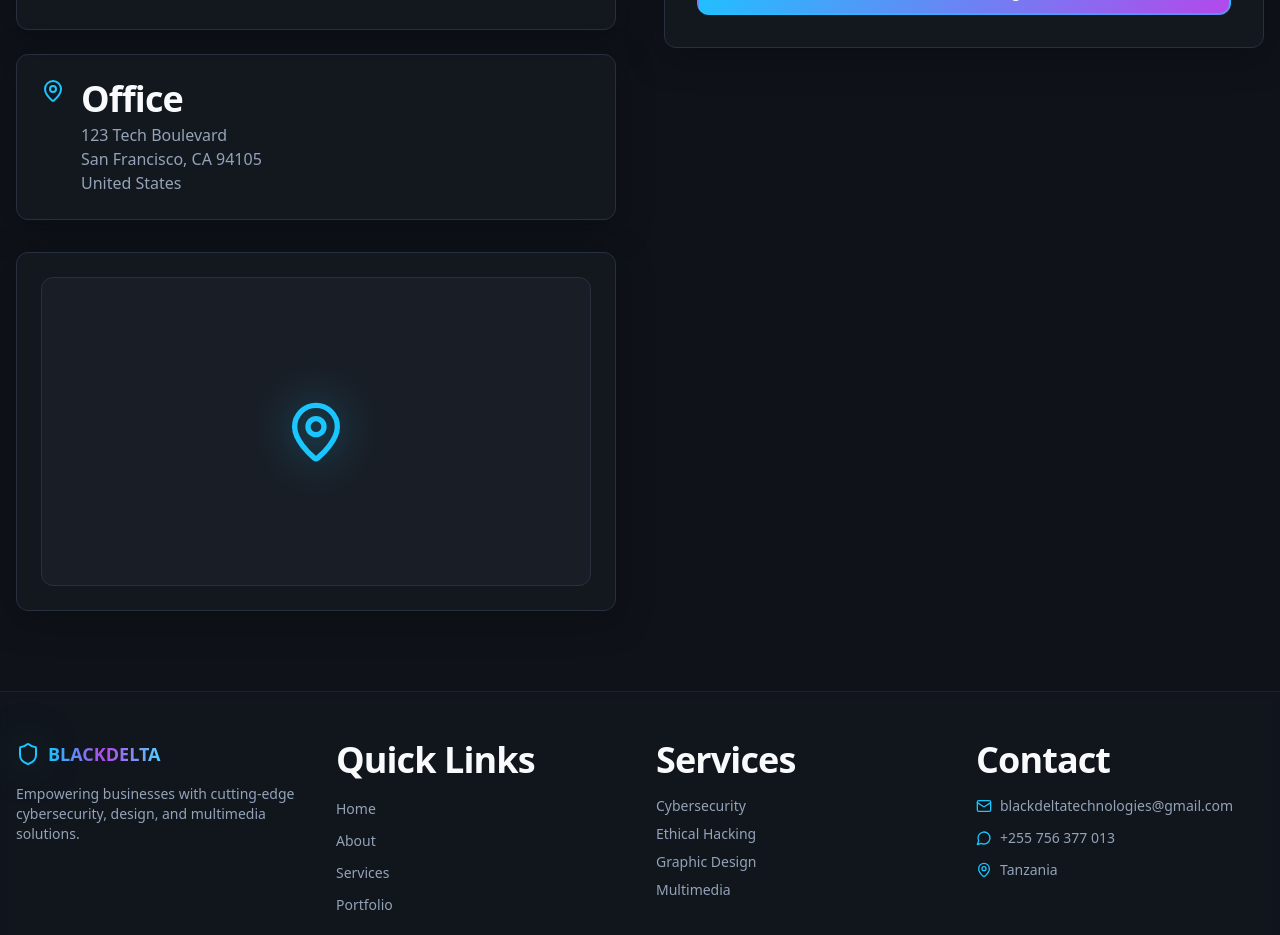
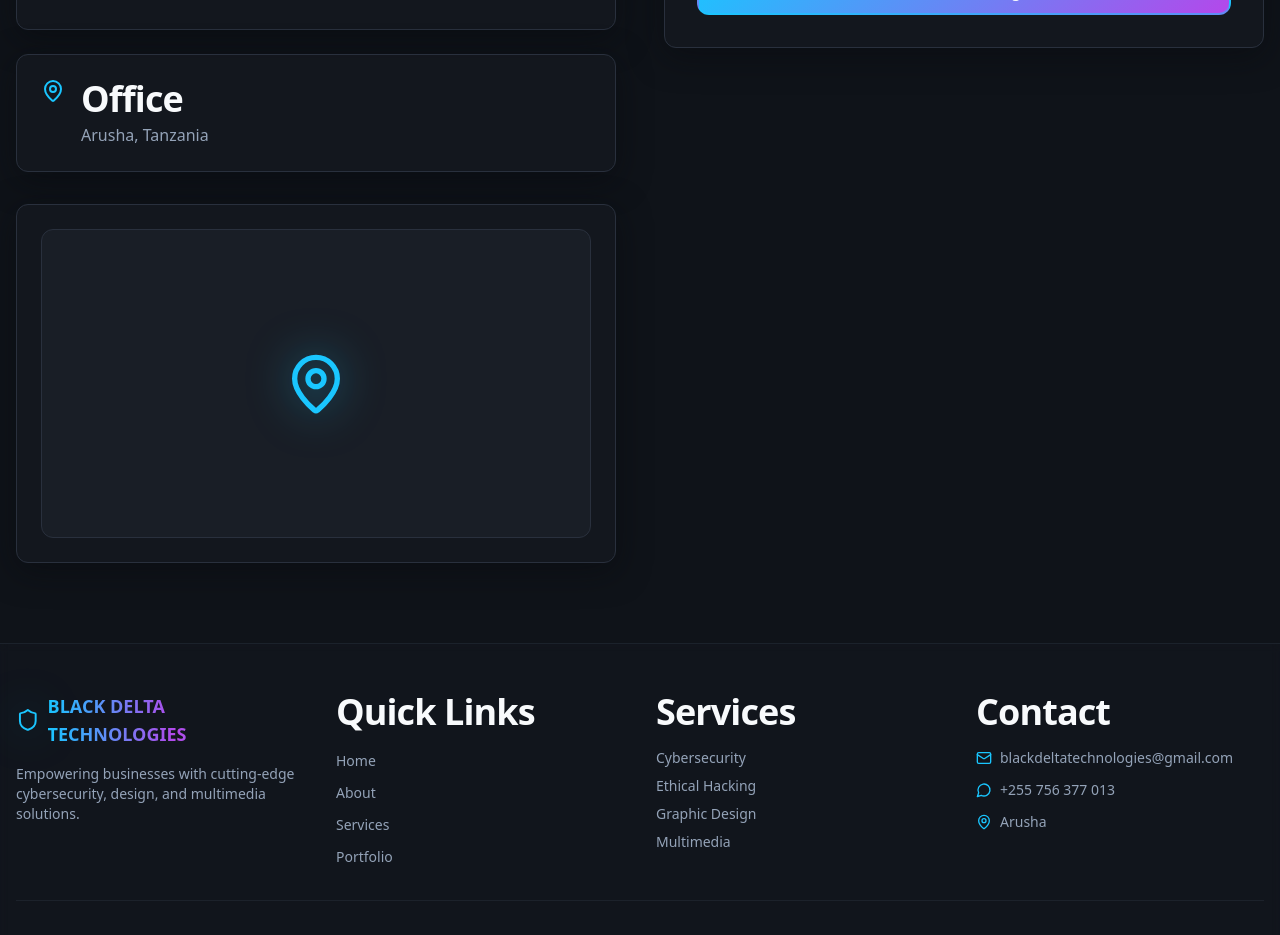
Before and after one commit to blackdeltatechnologies/delta-bloom-web, a React (Vite) app: page /contact in a window 1280 px wide. Shown: the part 940-1875 px from the top of the page. Built offline with nearby package versions, Linux system fonts and the light colour scheme; the HTML template or start-up script is replaced by a standard one.

Commit message:
Update office location and site name
Update office location to Arusha and ensure the site name is consistently "BLACK DELTA TECHNOLOGIES" across the Footer, Contact, Navigation, and ChatBot components.

```diff
--- a/src/components/ChatBot.tsx
+++ b/src/components/ChatBot.tsx
@@ -15,7 +15,7 @@ export const ChatBot = () => {
   const [messages, setMessages] = useState<Message[]>([
     {
       role: "assistant",
-      content: "Welcome! I am Black Delta Technologies Assistant. How can I help you today?",
+      content: "Welcome! I am BLACK DELTA TECHNOLOGIES Assistant. How can I help you today?",
     },
   ]);
   const [input, setInput] = useState("");
--- a/src/components/Footer.tsx
+++ b/src/components/Footer.tsx
@@ -10,7 +10,7 @@ export const Footer = () => {
           <div className="space-y-4">
             <div className="flex items-center gap-2">
               <Shield className="w-6 h-6 text-primary animate-glow" />
-              <span className="text-lg font-bold text-gradient">BLACKDELTA</span>
+              <span className="text-lg font-bold text-gradient">BLACK DELTA TECHNOLOGIES</span>
             </div>
             <p className="text-sm text-muted-foreground">
               Empowering businesses with cutting-edge cybersecurity, design, and multimedia solutions.
@@ -62,14 +62,14 @@ export const Footer = () => {
               </li>
               <li className="flex items-center gap-2 text-sm text-muted-foreground">
                 <MapPin className="w-4 h-4 text-primary" />
-                Tanzania
+                Arusha
               </li>
             </ul>
           </div>
         </div>
 
         <div className="mt-8 pt-8 border-t border-border/50 text-center text-sm text-muted-foreground">
-          <p>&copy; {new Date().getFullYear()} BLACKDELTA TECHNOLOGIES. All rights reserved.</p>
+          <p>&copy; {new Date().getFullYear()} BLACK DELTA TECHNOLOGIES. All rights reserved.</p>
         </div>
       </div>
     </footer>
--- a/src/components/Navigation.tsx
+++ b/src/components/Navigation.tsx
@@ -24,7 +24,7 @@ export const Navigation = () => {
           <Link to="/" className="flex items-center gap-2 group">
             <Shield className="w-8 h-8 text-primary animate-glow" />
             <span className="text-xl font-bold">
-              <span className="text-gradient">BLACKDELTA</span>
+              <span className="text-gradient">BLACK DELTA</span>
               <span className="text-muted-foreground ml-1">TECH</span>
             </span>
           </Link>
--- a/src/pages/Contact.tsx
+++ b/src/pages/Contact.tsx
@@ -101,9 +101,7 @@ const Contact = () => {
                     <MapPin className="w-6 h-6 text-primary group-hover:animate-glow flex-shrink-0" />
                     <div>
                       <h3 className="font-semibold mb-1">Office</h3>
-                      <p className="text-muted-foreground">123 Tech Boulevard</p>
-                      <p className="text-muted-foreground">San Francisco, CA 94105</p>
-                      <p className="text-muted-foreground">United States</p>
+                      <p className="text-muted-foreground">Arusha, Tanzania</p>
                     </div>
                   </div>
                 </Card>
```
Also changed, not shown: 1 other file (tests, documents, lock files or other folders).
